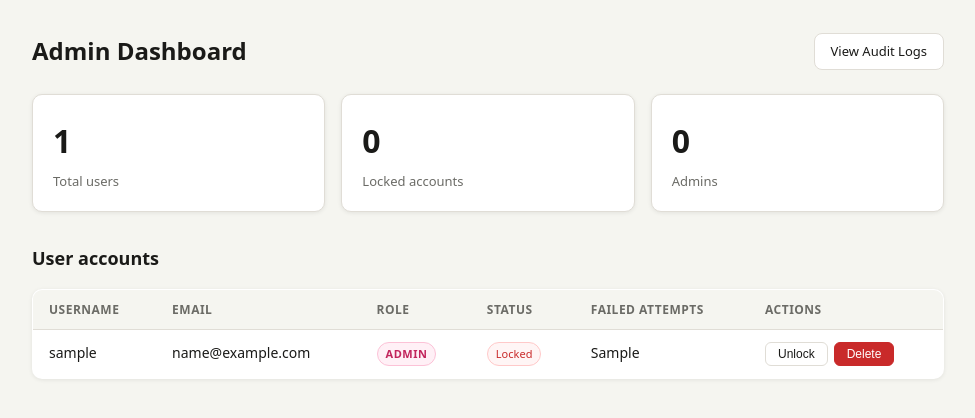
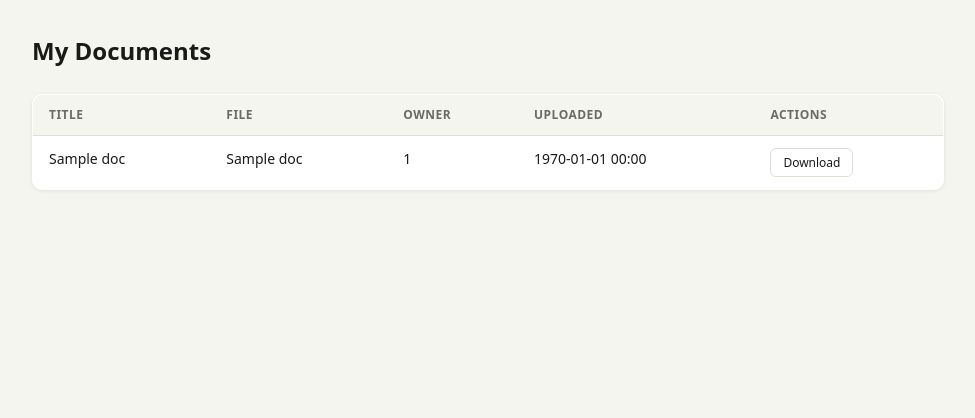
Before and after one commit to monkeywitkeyboard1/CS419-HoffmannCasey, a Flask app: template templates/admin/dashboard.html in a window 1280 px wide. Shown: the part 56-474 px from the top of the page, without its empty margins (152-1127 px from the left). Run offline with Flask 3, Linux system fonts and the light colour scheme; the template is opened without the code that fills it: most values are stand-ins (such as "Sample title", 1, 10 or a date in 2020).

```diff
--- a/security.py
+++ b/security.py
@@ -11,7 +11,8 @@ def set_security_headers(response):
     # Content Security Policy
     response.headers['Content-Security-Policy'] = (
         "default-src 'self'; "
-        "script-src 'self'; "          # Remove 'unsafe-inline' once JS is modularised
+        "script-src 'self'; "
+        "script-src-attr 'none'; "          # ← add this line
         "style-src 'self' 'unsafe-inline'; "
         "img-src 'self' data:; "
         "font-src 'self'; "
--- a/templates/admin/dashboard.html
+++ b/templates/admin/dashboard.html
@@ -1,75 +1,68 @@
 {% extends "base.html" %}
-{% block title %}Admin Dashboard — SecureDocs{% endblock %}
+{% block title %}My Documents — SecureDocs{% endblock %}
 {% block content %}
-<div style="display:flex;align-items:center;justify-content:space-between;margin-bottom:24px">
-  <h1 style="font-size:24px;font-weight:600">Admin Dashboard</h1>
-  <a href="{{ url_for('admin.audit_logs') }}" class="btn-secondary">View Audit Logs</a>
+<div class="dashboard">
+  <div class="dash-header">
+    <h1>My Documents</h1>
+    {% if user.role in ['user', 'admin'] %}
+      <a href="{{ url_for('documents.upload') }}" class="btn-primary">+ Upload</a>
+    {% endif %}
   </div>
 
-<div class="admin-grid">
-  <div class="stat-card">
-    <div class="stat-value">{{ users|length }}</div>
-    <div class="stat-label">Total users</div>
-  </div>
-  <div class="stat-card">
-    <div class="stat-value">{{ users.values()|selectattr('locked_until')|list|length }}</div>
-    <div class="stat-label">Locked accounts</div>
-  </div>
-  <div class="stat-card">
-    <div class="stat-value">{{ users.values()|selectattr('role','eq','admin')|list|length }}</div>
-    <div class="stat-label">Admins</div>
-  </div>
-</div>
-
-<h2 style="font-size:18px;font-weight:600;margin-bottom:16px">User accounts</h2>
+  {% if documents %}
     <table class="doc-table">
       <thead>
         <tr>
-      <th>Username</th>
-      <th>Email</th>
-      <th>Role</th>
-      <th>Status</th>
-      <th>Failed attempts</th>
+          <th>Title</th>
+          <th>File</th>
+          <th>Owner</th>
+          <th>Uploaded</th>
           <th>Actions</th>
         </tr>
       </thead>
       <tbody>
-    {% for uid, u in users.items() %}
+        {% for doc in documents %}
         <tr>
-      <td>{{ u.username }}</td>
-      <td>{{ u.email }}</td>
-      <td>
-        <span class="role-badge role-{{ u.role }}">{{ u.role }}</span>
-      </td>
-      <td>
-        {% if u.locked_until %}
-          <span class="locked-badge">Locked</span>
-        {% else %}
-          <span style="color:var(--success);font-size:13px">Active</span>
-        {% endif %}
-      </td>
-      <td>{{ u.failed_attempts or 0 }}</td>
+          <td>{{ doc.title }}</td>
+          <td>{{ doc.original_name }}</td>
+          <td>{{ 'You' if doc.owner_id == g.user_id else doc.owner_id }}</td>
+          <td>{{ doc.created_at | int | timestamp_to_date }}</td>
           <td class="actions">
-        {% if uid != g.user_id %}
-          {% if u.locked_until %}
-            <form method="post" action="{{ url_for('admin.unlock_user', user_id=uid) }}">
-              <button type="submit" class="btn-sm">Unlock</button>
+            <a href="{{ url_for('documents.download', doc_id=doc.id) }}" class="btn-sm">Download</a>
+
+            {% if doc.owner_id == g.user_id %}
+            <!-- Share -->
+            <button class="btn-sm btn-secondary"
+                    data-share-target="share-{{ doc.id }}">Share</button>
+            <div id="share-{{ doc.id }}" class="share-form" style="display:none">
+              <form method="post" action="{{ url_for('documents.share', doc_id=doc.id) }}">
+                <input type="text" name="username" placeholder="Username" maxlength="20" required>
+                <select name="role">
+                  <option value="viewer">Viewer</option>
+                  <option value="editor">Editor</option>
+                </select>
+                <button type="submit" class="btn-sm">Share</button>
               </form>
-          {% else %}
-            <form method="post" action="{{ url_for('admin.lock_user', user_id=uid) }}">
-              <button type="submit" class="btn-sm btn-secondary">Lock</button>
-            </form>
-          {% endif %}
-          <form method="post" action="{{ url_for('admin.delete_user', user_id=uid) }}"
-                onsubmit="return confirm('Permanently delete user {{ u.username }}?')">
+            </div>
+
+            <!-- Delete -->
+            <form method="post" action="{{ url_for('documents.delete', doc_id=doc.id) }}"
+            data-confirm="Delete this document permanently?" style="display:inline">
               <button type="submit" class="btn-sm btn-danger">Delete</button>
             </form>
-        {% else %}
-          <span style="color:var(--muted);font-size:12px">You</span>
             {% endif %}
           </td>
         </tr>
         {% endfor %}
       </tbody>
     </table>
+  {% else %}
+    <div class="empty-state">
+      <p>No documents yet.</p>
+      {% if user.role in ['user', 'admin'] %}
+        <a href="{{ url_for('documents.upload') }}" class="btn-primary">Upload your first document</a>
+      {% endif %}
+    </div>
+  {% endif %}
+</div>
 {% endblock %}
--- a/templates/auth/register.html
+++ b/templates/auth/register.html
@@ -27,6 +27,8 @@
     <button type="submit" class="btn-primary">Create account</button>
   </form>
   <p class="form-footer">Have an account? <a href="{{ url_for('auth.login') }}">Log in</a></p>
+  <p class="form-footer">Already have an account? <a href="/login">Log in</a></p>
+  <p class="form-footer">Need read-only access? <a href="/register-guest">Register as guest</a></p>
 </div>
 
 <script>
--- a/templates/documents/dashboard.html
+++ b/templates/documents/dashboard.html
@@ -33,7 +33,7 @@
             {% if doc.owner_id == g.user_id %}
             <!-- Share -->
             <button class="btn-sm btn-secondary"
-                    onclick="document.getElementById('share-{{ doc.id }}').style.display='block'">Share</button>
+                    data-share-target="share-{{ doc.id }}">Share</button>
             <div id="share-{{ doc.id }}" class="share-form" style="display:none">
               <form method="post" action="{{ url_for('documents.share', doc_id=doc.id) }}">
                 <input type="text" name="username" placeholder="Username" maxlength="20" required>
@@ -47,7 +47,7 @@
 
             <!-- Delete -->
             <form method="post" action="{{ url_for('documents.delete', doc_id=doc.id) }}"
-                  onsubmit="return confirm('Delete this document permanently?')" style="display:inline">
+                  data-confirm="Delete this document permanently?" style="display:inline">
               <button type="submit" class="btn-sm btn-danger">Delete</button>
             </form>
             {% endif %}
```
Also changed, not shown: auth.py (+27 -0 lines), templates/auth/register_guests.html (added, +29 -0 lines), static/js/main.js (line endings or trailing spaces). Lines whose indentation alone changed are shown as unchanged.
